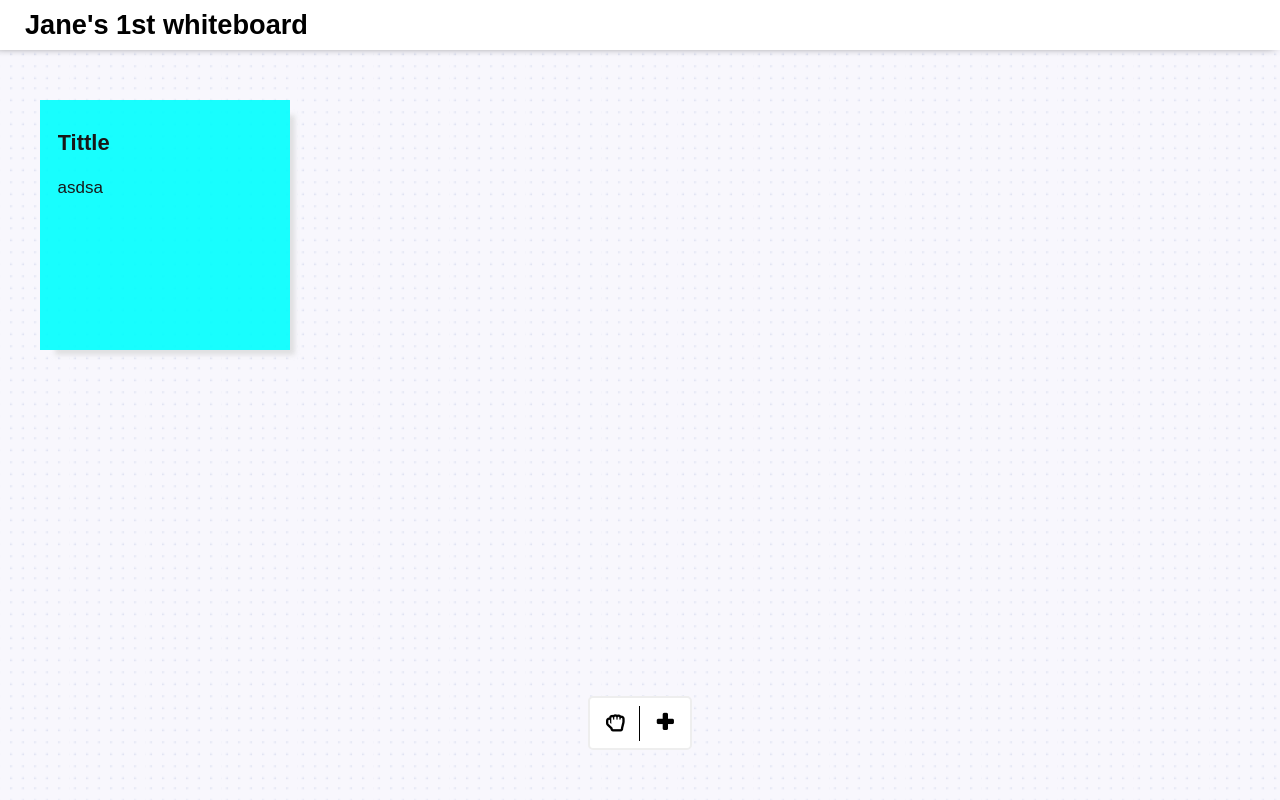
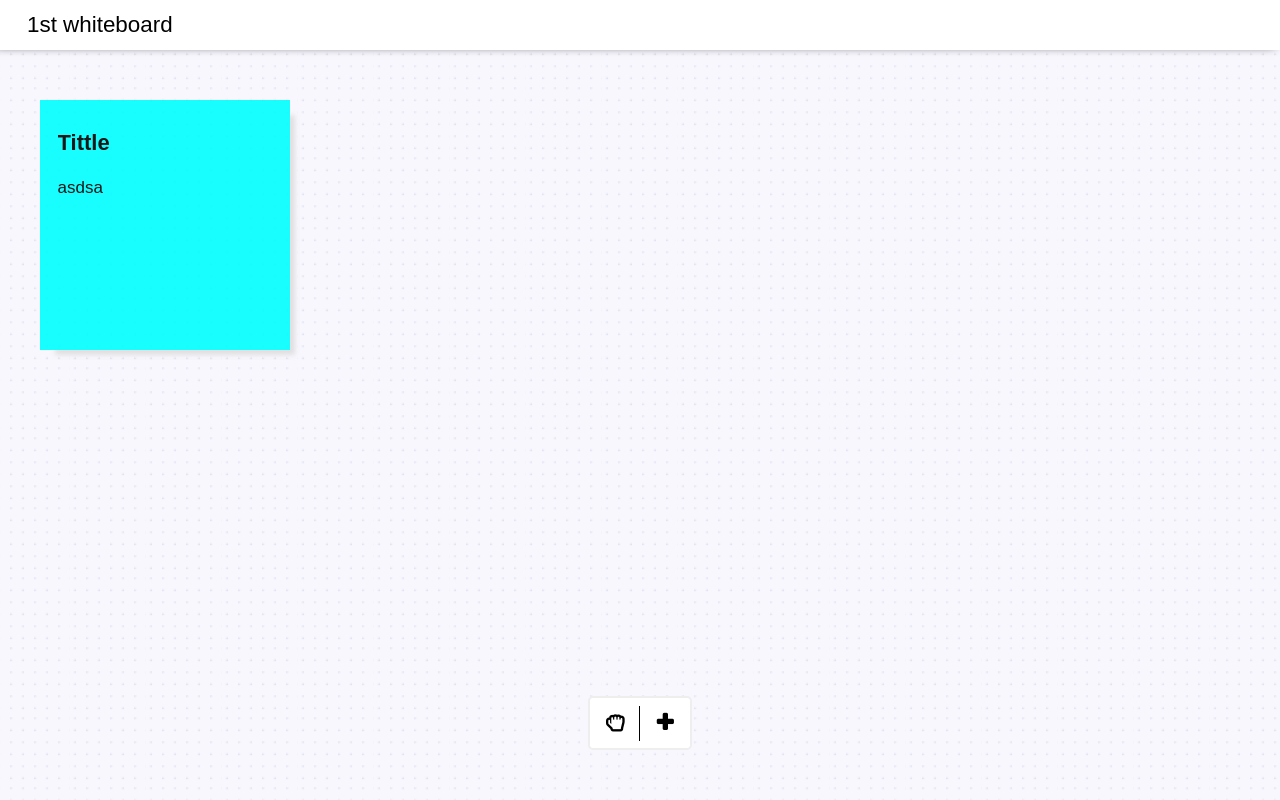
Before and after one commit to Sajmooooon/whiteboard-vue, a Vue app: page / in a window 1280 px wide. Built offline with nearby package versions, Linux system fonts and the light colour scheme.

Commit message:
feat: add topBar input

```diff
--- a/src/App.vue
+++ b/src/App.vue
@@ -1,5 +1,7 @@
 <template>
-  <create-top-bar/>
+  <create-top-bar
+      :enabledDragging="enabledDragging"
+  />
   <div class="draggable" id="test"
        @mousemove="changePos($event)">
     <create-sticker
--- a/src/components/CreateTopBar.vue
+++ b/src/components/CreateTopBar.vue
@@ -1,12 +1,17 @@
 <template>
   <header class="top-nav">
-    <h1>Jane's 1st whiteboard</h1>
+    <input value="1st whiteboard" :disabled="enabledDragging">
   </header>
 </template>
 
 <script>
 export default {
-  name: "CreateTopBar"
+  name: "CreateTopBar",
+  props:{
+    enabledDragging:{
+      type: Boolean,
+    }
+  }
 }
 </script>
 
@@ -24,8 +29,21 @@ export default {
   display: flex;
 }
 
-.top-nav h1{
+input{
+  width: 250px;
+  user-select:none;
   margin: auto 0 auto 25px;
-  font-size: 1.7em;
+  font-size: 1.4em;
+  background: transparent;
+  border: 0;
+
+}
+input:focus{
+  outline: none;
+  border-bottom: #888888 1px solid;
+}
+
+input:disabled {
+  pointer-events:none;
 }
 </style>
```
